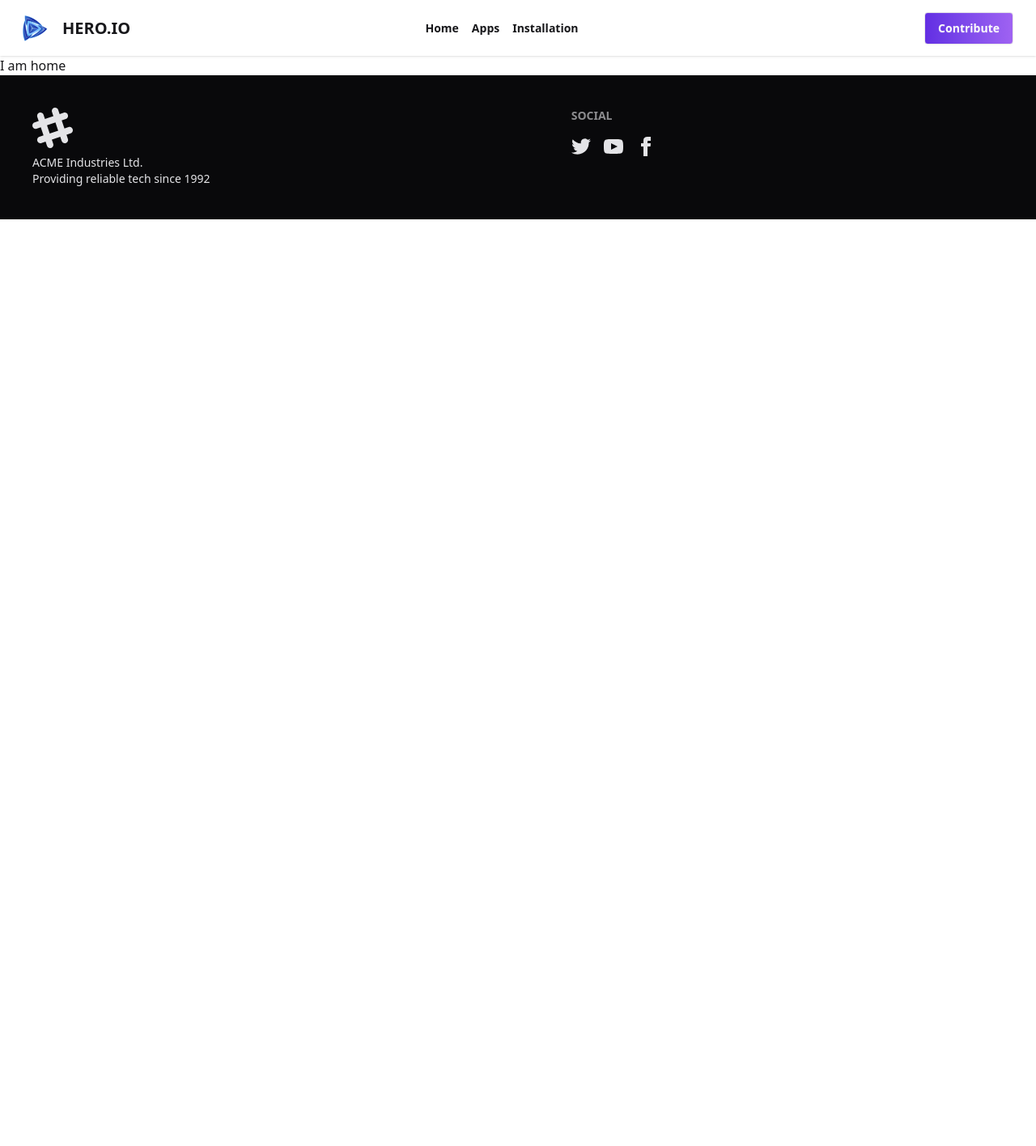
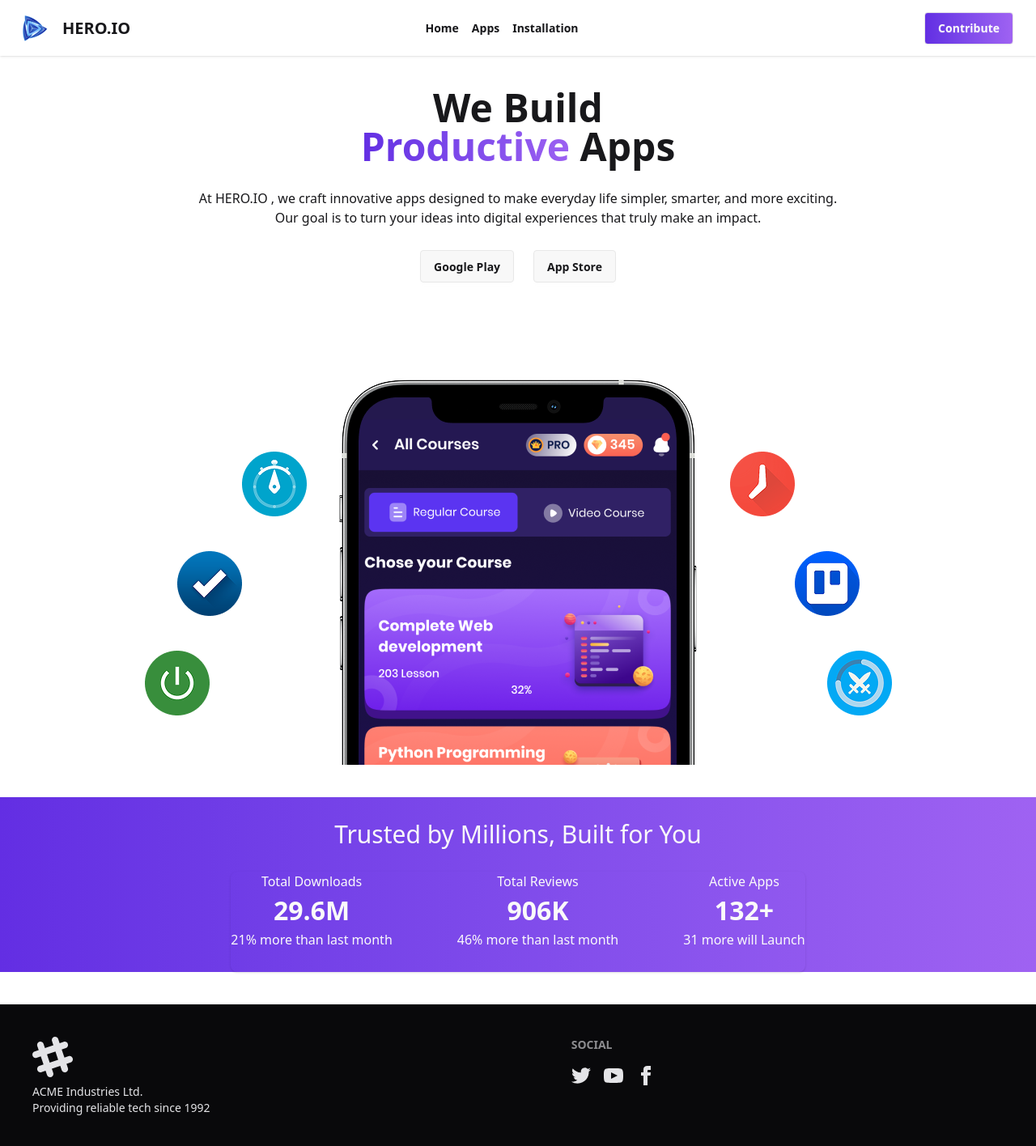
Before and after one commit to hasan700666/Assignment-8, a React (Vite) app in the folder Hero-Apps (vite file)/: page / in a window 1280 px wide. Shown: the top 1416 px of the page at 81% size. Before the commit the page ends 800 px from the top, so only its background shows below. Built offline with nearby package versions, Linux system fonts and the light colour scheme.

Commit message:
desing of home page done

```diff
--- a/Hero-Apps (vite file)/src/compunent/Page/Home.jsx
+++ b/Hero-Apps (vite file)/src/compunent/Page/Home.jsx
@@ -1,7 +1,57 @@
 import React from "react";
+import MovileIMG from "../../assets/hero.png";
 
 const Home = () => {
-  return <div>I am home</div>;
+  return (
+    <div>
+      <div className="text-5xl font-bold text-center mt-10">
+        We Build <br />
+        <span className="text-transparent bg-clip-text bg-gradient-to-r from-[#632EE3] to-[#9F62F2] font-extrabold">
+          Productive{" "}
+        </span>
+        Apps
+      </div>
+      <div className="text-1xl  text-center m-7">
+        At HERO.IO , we craft innovative apps designed to make everyday life
+        simpler, smarter, and more exciting. <br />
+        Our goal is to turn your ideas into digital experiences that truly make
+        an impact.
+      </div>
+      <div className="flex justify-center items-center gap-6 mb-30">
+        <button className="btn">Google Play</button>
+        <button className="btn">App Store</button>
+      </div>
+      <div className="flex justify-center items-center">
+        <img src={MovileIMG} alt="" />
+      </div>
+      <div className="my-10 bg-gradient-to-r from-[#632EE3] to-[#9F62F2] text-neutral-50">
+        <div className="text-3xl text-center py-7">
+          Trusted by Millions, Built for You
+        </div>
+        <div className="flex justify-center ">
+          <div className="stats shadow gap-20 pb-7 text-neutral-50">
+            <div className="flex flex-col justify-center items-center">
+              <div className="">Total Downloads</div>
+              <div className="stat-value ">29.6M</div>
+              <div className="">21% more than last month</div>
+            </div>
+
+            <div className="flex flex-col justify-center items-center">
+              <div className="">Total Reviews</div>
+              <div className="stat-value ">906K</div>
+              <div className="">46% more than last month</div>
+            </div>
+            <div className="flex flex-col justify-center items-center">
+              <div className="">Active Apps</div>
+              <div className="stat-value ">132+</div>
+              <div className="">31 more will Launch</div>
+            </div>
+          </div>
+        </div>
+      </div>
+      <div className="data-div"></div>
+    </div>
+  );
 };
 
 export default Home;
```
Also changed, not shown: Hero-Apps (vite file)/src/assets/hero.png (added).
